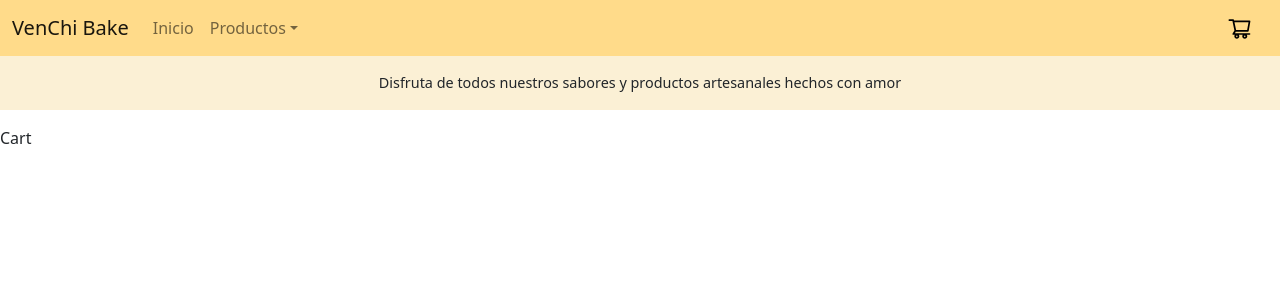
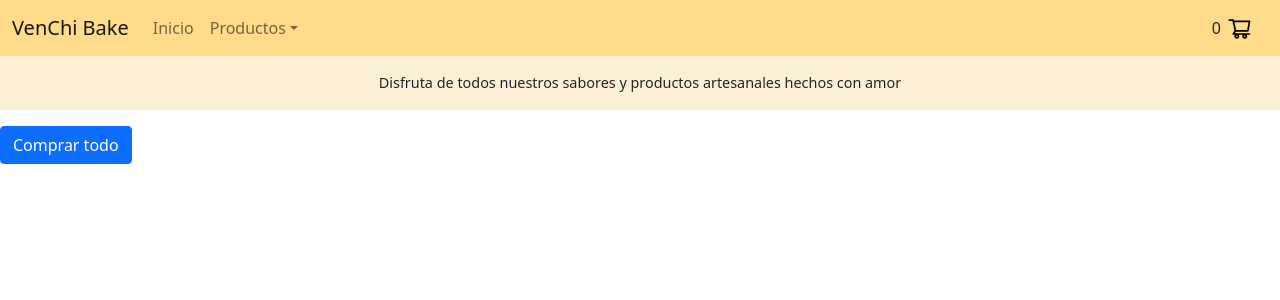
Before and after one commit to jrkaren9/ecommerce, a React (Create React App) app: page /cart in a window 1280 px wide. Shown: the top 300 px of the page. Built offline with nearby package versions, Linux system fonts and the light colour scheme.

Commit message:
Add functionality to CartContext

```diff
--- a/src/App.js
+++ b/src/App.js
@@ -20,7 +20,7 @@ export default function App() {
           <Route exact path="/" element={ < ItemListContainer /> }/>
           <Route path="/category/:categoryId" element={ < ItemListContainer /> }/>
           <Route path="/item/:id" element={ < ItemDetailContainer /> }/>
-          <Route path="/cart" element={ < Cart /> }/>
+          <Route exact path="/cart" element={ < Cart /> }/>
         </Routes>
         <Footer />
       </BrowserRouter>
--- a/src/components/Cart.jsx
+++ b/src/components/Cart.jsx
@@ -1,8 +1,24 @@
-import React from 'react'
+import Button from 'react-bootstrap/Button';
+import React, { useContext } from 'react'
+import { CartContext } from './CartContext'
 
 export default function Cart() {
 
+    const { cart, buyAll, removeFromCart } = useContext(CartContext);
+
     return (
-        <div>Cart</div>
+        <>
+        {cart.length > 0 &&
+            cart.map(item =>
+                <React.Fragment key={item.id}>
+                    <span>{item.name}</span> <br />
+                    <span>{item.count}</span> <br />
+                    <Button onClick={() => removeFromCart(item.id)} >Eliminar</Button>
+                </React.Fragment>
+            )
+        }
+
+        <Button onClick={buyAll}>Comprar todo</Button>
+        </>
     )
 }
--- a/src/components/CartContext.jsx
+++ b/src/components/CartContext.jsx
@@ -5,9 +5,35 @@ export const CartContext = createContext();
 export default function CartContextProvider({ children }) {
     const [cart, setCart] = useState([]);
 
-    const addToCart = (item) => console.log(`Agregaste: ${item.count} de ${item.name}`);
-    const removeFromCart = (item) => console.log(item);
-    const buyAll = () => console.log('buy all');
+    const addToCart = (item) => {
+        const index = cart.findIndex( cartItem => cartItem.id === item.id);
+        if(index >= 0)
+        {
+            const changedCart = [...cart];
+            changedCart[index].count = changedCart[index].count + item.count;
+            setCart(changedCart);
+        }
+        else
+            setCart([...cart, item]);
+    }
+
+    const removeFromCart = (id) => {
+        if (isInCart(id))
+            setCart(cart.filter( item => item.id !== id));
+        else
+            console.log("El item ya no se encuentra en el carrito")
+    }
+
+    const buyAll = () => {
+        // Fist we should send the cart content somewhere we we mark those items as bought
+        // changing the stock
+
+        setCart([]);
+    }
+
+    const isInCart = (id) => {
+        return cart.findIndex(cartItem => cartItem.id === id) >= 0 ? true : false;
+    }
 
     return (
         <CartContext.Provider value={{cart, addToCart, removeFromCart, buyAll}} >
--- a/src/components/CartWidget.jsx
+++ b/src/components/CartWidget.jsx
@@ -1,13 +1,24 @@
-import React from 'react';
+import React, { useContext } from 'react';
 import { AiOutlineShoppingCart } from 'react-icons/ai'
 import s from './CarWidget.module.css'
+import { CartContext } from './CartContext';
+import { Link } from 'react-router-dom';
 
 export default  function CartWidget() {
+    const { cart } = useContext(CartContext);
+    let itemsAmount = 0;
+
+    for (let index = 0; index < cart.length; index++) {
+        itemsAmount = itemsAmount + cart[index].count;
+    }
 
     return (
         <>
+            <span>{itemsAmount}</span>
             <button type="button" aria-expanded="false" aria-label="Cart" className={s.CartWidget} >
-                < AiOutlineShoppingCart className={s.colorIcon} size={25}/>
+            <Link to="/cart">
+                < AiOutlineShoppingCart className={s.colorIcon} size={25} />
+            </Link>
             </button>
         </>
     );
```
